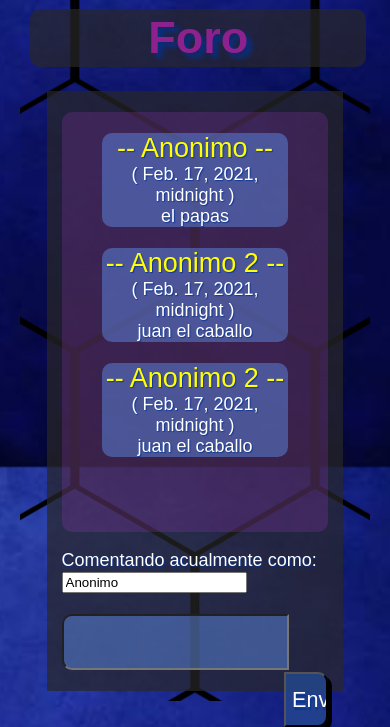
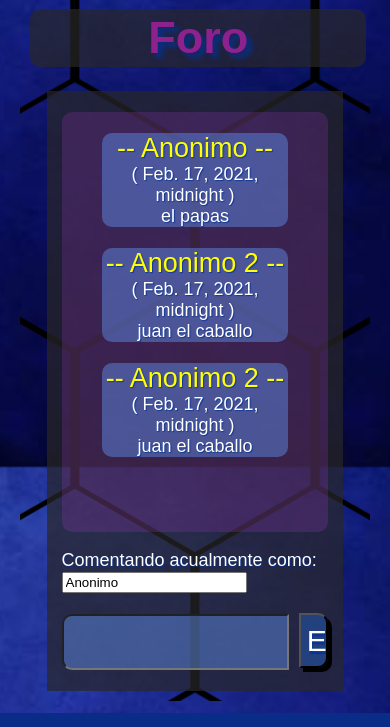
Before and after one commit to LeonelNBG/servidor-privado-portafolio, a Django app: page /administrador/foro in a window 390 px wide. Shown: the part 377-1104 px from the top of the page. Run offline with Django 3.2, Linux system fonts and the light colour scheme; data comes from the database, SQL or seed files in the repository.

Commit message:
heroku 2

```diff
--- a/administrador/static/css/estiloForo.css
+++ b/administrador/static/css/estiloForo.css
@@ -177,3 +177,17 @@
     font-size: 150%;
 
 }
+
+@media(max-width: 600px){
+
+	.submit{
+
+		width: 10%;
+		font-size: 30px;
+		word-wrap: break-word;
+		overflow-y: hidden;
+		overflow-x: hidden;
+
+	}
+
+}
```
